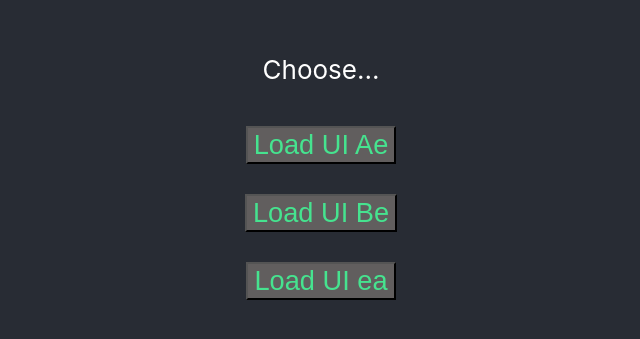
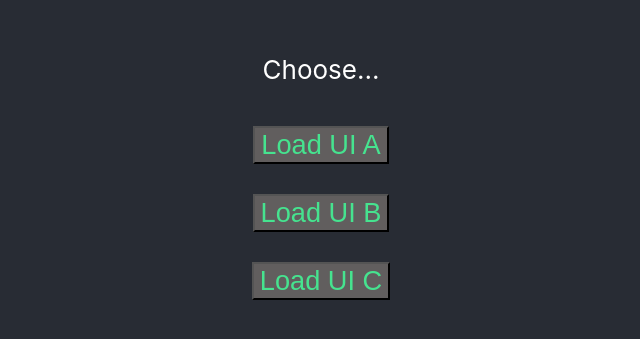
Before and after one commit to JulsIII/Portfolio-App, a React (Create React App) app: page / in a window 1280 px wide. Shown: the part 229-568 px from the top of the page, without its empty margins (319-959 px from the left). Built offline with nearby package versions, Linux system fonts and the light colour scheme.

Commit message:
ASDFEfefsgrhgthdhedhtedhyturewg

```diff
--- a/src/components/UISelect/RenderSelector.js
+++ b/src/components/UISelect/RenderSelector.js
@@ -64,7 +64,7 @@ export default function Selector(props) {
             color: "#46e38f",
             backgroundColor: "#615e5e",
             margin:"15px",
-            }} onClick={handleClick}>Load UI Ae</button>
+            }} onClick={handleClick}>Load UI A</button>
         </div>
         <div>
             <button style={{
@@ -72,7 +72,7 @@ export default function Selector(props) {
             color: "#46e38f",
             backgroundColor: "#615e5e",
             margin:"15px",
-            }} onClick={handleClick}>Load UI Be</button>
+            }} onClick={handleClick}>Load UI B</button>
         </div>
         <div>
             <button style={{
@@ -80,7 +80,7 @@ export default function Selector(props) {
             color: "#46e38f",
             backgroundColor: "#615e5e",
             margin:"15px",
-            }} onClick={handleClick}>Load UI ea</button>
+            }} onClick={handleClick}>Load UI C</button>
         </div>
     </div>
 
```
